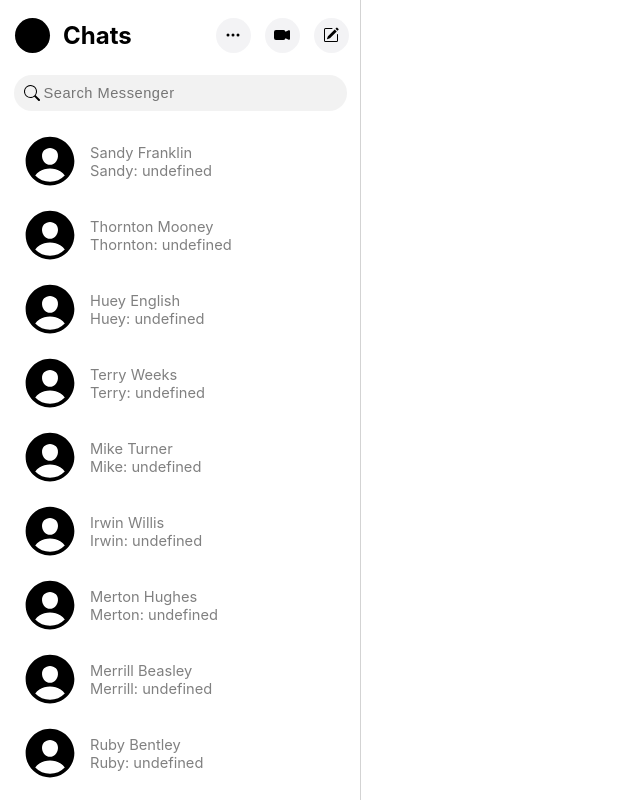
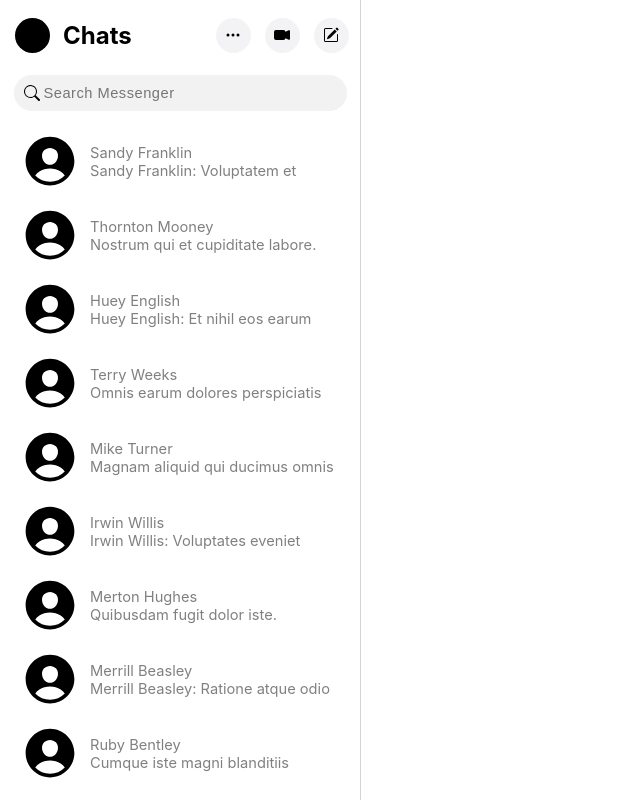
Before and after one commit to ecni19/messenger, a React (Create React App) app in the folder messengerclone/: page / in a window 1280 px wide. Shown: the whole page, without its empty margins (0-640 px from the left). Built offline with nearby package versions, Linux system fonts and the light colour scheme.

Commit message:
Last commit for now

```diff
--- a/messengerclone/package.json
+++ b/messengerclone/package.json
@@ -11,6 +11,7 @@
     "react-dom": "^17.0.2",
     "react-icons": "^4.2.0",
     "react-scripts": "4.0.3",
+    "react-scroll-to-bottom": "^4.1.2",
     "web-vitals": "^1.0.1"
   },
   "scripts": {
--- a/messengerclone/src/Components/Conversation.js
+++ b/messengerclone/src/Components/Conversation.js
@@ -1,4 +1,4 @@
-import React, { useContext } from "react";
+import React, { useContext, useEffect } from "react";
 import { ChatContext } from "../App";
 import styles from "./Conversation.module.css";
 import { Friends } from "./Data";
@@ -9,6 +9,12 @@
   const {Name} = useContext(ChatContext);
   const [name] = Name;
   let messages = [];
+
+  useEffect(() => {
+    let convo = document.getElementById(styles.container);
+    convo.scrollTop = convo.scrollHeight;
+  }, [messages])
+
   for(let i = 0; i < Friends.length; i++) {
     if(Friends[i].fname + " " + Friends[i].lname === name) {
       // Find the id of the friend's conversation
@@ -19,7 +25,7 @@
     }
   }
   return (
-    <div className={styles.container}>
+      <div id={styles.container}>
         {/* Map the array of messages, render sentence depending on the id */}
         {/* id:0 is "you", id:1 is the friend */}
         {messages.map((element) =>
--- a/messengerclone/src/Components/Conversation.module.css
+++ b/messengerclone/src/Components/Conversation.module.css
@@ -1,4 +1,4 @@
-.container {
+#container {
   display: flex;
   flex-direction: column;
   padding: 0 30px 0 30px;
--- a/messengerclone/src/Components/People.js
+++ b/messengerclone/src/Components/People.js
@@ -15,7 +15,7 @@
       return e
     }
   }).map((e, ind) => (
-    <PeopleCard fname={e.fname} lname={e.lname} message={e.msg} key={ind}/>
+    <PeopleCard fname={e.fname} lname={e.lname} key={ind}/>
   ));
 
   return (
--- a/messengerclone/src/Components/PeopleCard.js
+++ b/messengerclone/src/Components/PeopleCard.js
@@ -2,11 +2,23 @@
 import { ChatContext } from "../App";
 import { IoPersonCircle } from "react-icons/io5";
 import styles from "./PeopleCard.module.css";
+import { Friends } from "./Data";
 
 export default function PeopleCard(props) {
   const {Chat, Name} = React.useContext(ChatContext);
   const [chat, setChat] = Chat;
   const [name, setName] = Name;
+
+  let messages = [];
+  for(let i = 0; i < Friends.length; i++) {
+    if(Friends[i].fname + " " + Friends[i].lname === props.fname + " " + props.lname) {
+      // Find the id of the friend's conversation
+      let msgid = `msg${Friends[i].id}`;
+      // assign the array of messages
+      messages = Friends[i][msgid];
+      break;
+    }
+  }
 
   const handleClick = () => {
     setChat(true);
@@ -15,14 +27,15 @@
 
   return (
     // change the values of "chat" and "name" onClick
-    <div className={styles.container} onClick = {() => handleClick()}>
-      <IoPersonCircle className={styles.pfp}/>
+    <div className={styles.container} onClick={() => handleClick()}>
+      <IoPersonCircle className={styles.pfp} />
       <ul>
         <div className={styles.name}>{props.fname + " " + props.lname}</div>
-        <div className={styles.lastMsg}>{props.fname + ": " + props.message}</div>
+        {messages[messages.length - 1].id === 0 ?
+          <div className={styles.lastMsg}>{messages[messages.length - 1].msg}</div> :
+          <div className={styles.lastMsg}>{props.fname + " " + props.lname + ": " + messages[messages.length - 1].msg}</div>
+        }
       </ul>
-      <div className={styles.read}/>
-
     </div>
   );
 }
--- a/messengerclone/src/Components/Topbar.js
+++ b/messengerclone/src/Components/Topbar.js
@@ -9,12 +9,17 @@
 export default function Topbar() {
   const {Name} = useContext(ChatContext);
   const [name] = Name;
+
+  const getActiveTime = () => {
+    return Math.floor(Math.random() * (59 - 1) + 1);
+  }
+
   return (
     <div className={styles.container}>
       <IoPersonCircle className={styles.pfp} />
       <ul>
         <div className={styles.name}>{name}</div>
-        <div className={styles.active}>Active 5m ago</div>
+        <div className={styles.active}>{`Active ${getActiveTime()}m ago`}</div>
       </ul>
       <div className={styles.actionCont}>
         <div className={styles.actions}>
```
Also changed, not shown: 1 other file (tests, documents, lock files or other folders). Lines whose indentation alone changed are shown as unchanged.
